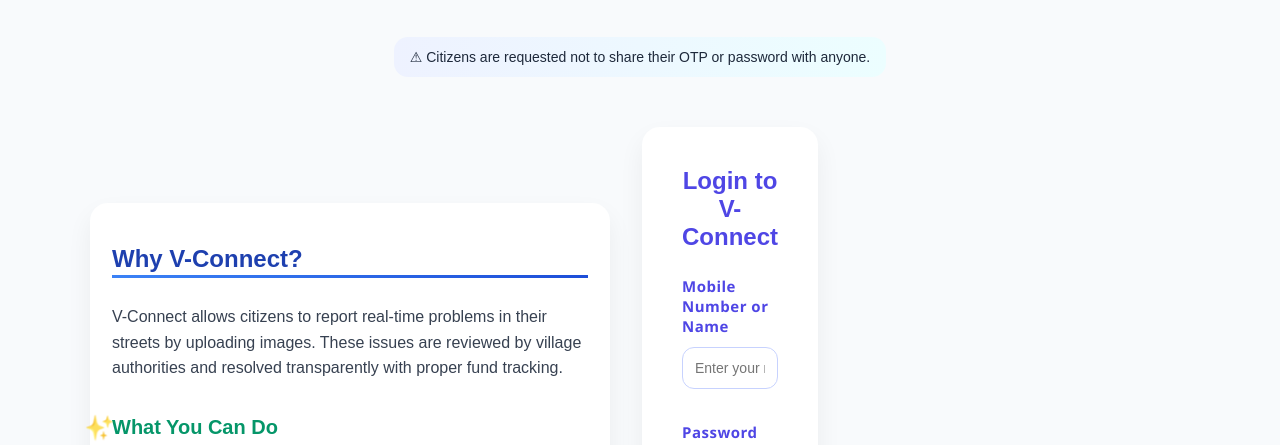
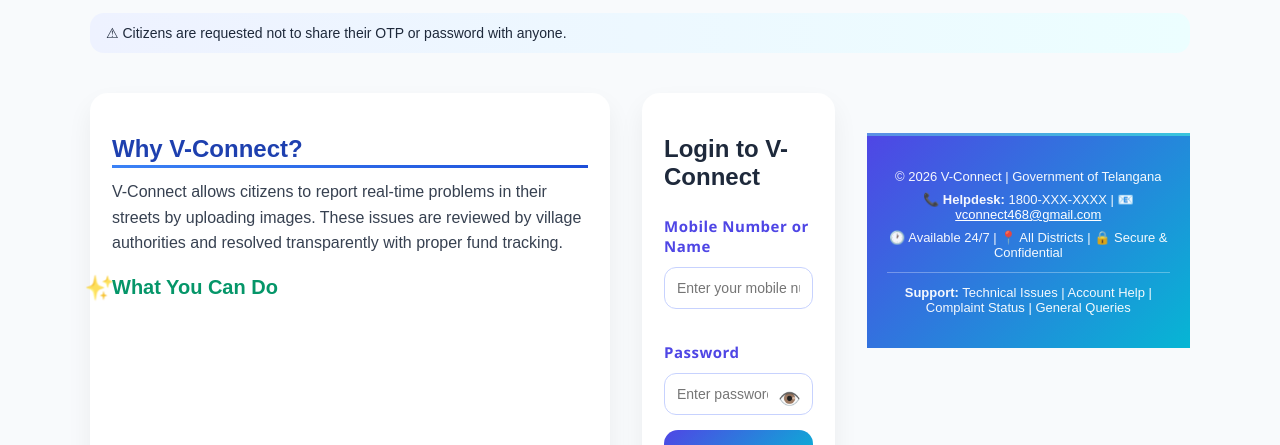
Before and after one commit to Srikar1904/VConnect-backend, a plain HTML site: page login.html in a window 1280 px wide. Shown: the part 286-731 px from the top of the page. Drawn offline with Linux system fonts and the light colour scheme.

Commit message:
Revert "Align login form and implement global sticky footer"
This reverts commit 4a767b2aad5c04f916051b4d46d6c6f168e6343d.

```diff
--- a/ui/css/govt-theme.css
+++ b/ui/css/govt-theme.css
@@ -11,10 +11,6 @@
 body {
   background: var(--bg-light);
   color: var(--text-dark);
-  display: flex;
-  flex-direction: column;
-  min-height: 100vh; /* Full viewport height */
-  margin: 0;
 }
 
 /* ========== TOP BAR ========== */
@@ -143,8 +139,8 @@ input, textarea, select {
 
 /* ========== FOOTER ========== */
 .gov-footer {
-  margin-top: auto; /* Push to bottom of flex container */
-  padding: 30px 20px;
+  margin-top: 40px;
+  padding: 25px 20px;
   text-align: center;
   font-size: 13px;
   background: linear-gradient(135deg, var(--primary), var(--secondary));
--- a/ui/css/layout.css
+++ b/ui/css/layout.css
@@ -37,18 +37,14 @@
 }
 
 /* ========== MAIN LAYOUT ========== */
-.main,
-.role-page-container,
-.dashboard,
-.landing-container {
-  flex: 1; /* Grow to fill space and push footer down */
-  display: flex;
-  justify-content: center;
-  align-items: center; /* Center horizontally and vertically */
+.main {
   max-width: 1100px;
   margin: 40px auto;
+  display: flex;
+  align-items: flex-start;
+  /* aligns top edges */
+  justify-content: center;
   gap: 32px;
-  width: 100%;
 }
 
 
@@ -72,25 +68,11 @@
   flex: 1.2;
   /* slightly larger */
   min-width: 520px;
-  display: flex;
-  flex-direction: column;
-  justify-content: center;
 }
 
 .login-box {
   display: flex;
   flex-direction: column;
-  flex: 1;
-  padding: 40px; /* More breathing room */
-  min-height: 450px;
-  justify-content: center;
-}
-
-.login-box h2 {
-  margin-top: 0;
-  color: var(--primary);
-  text-align: center;
-  margin-bottom: 20px;
 }
 
 
```
